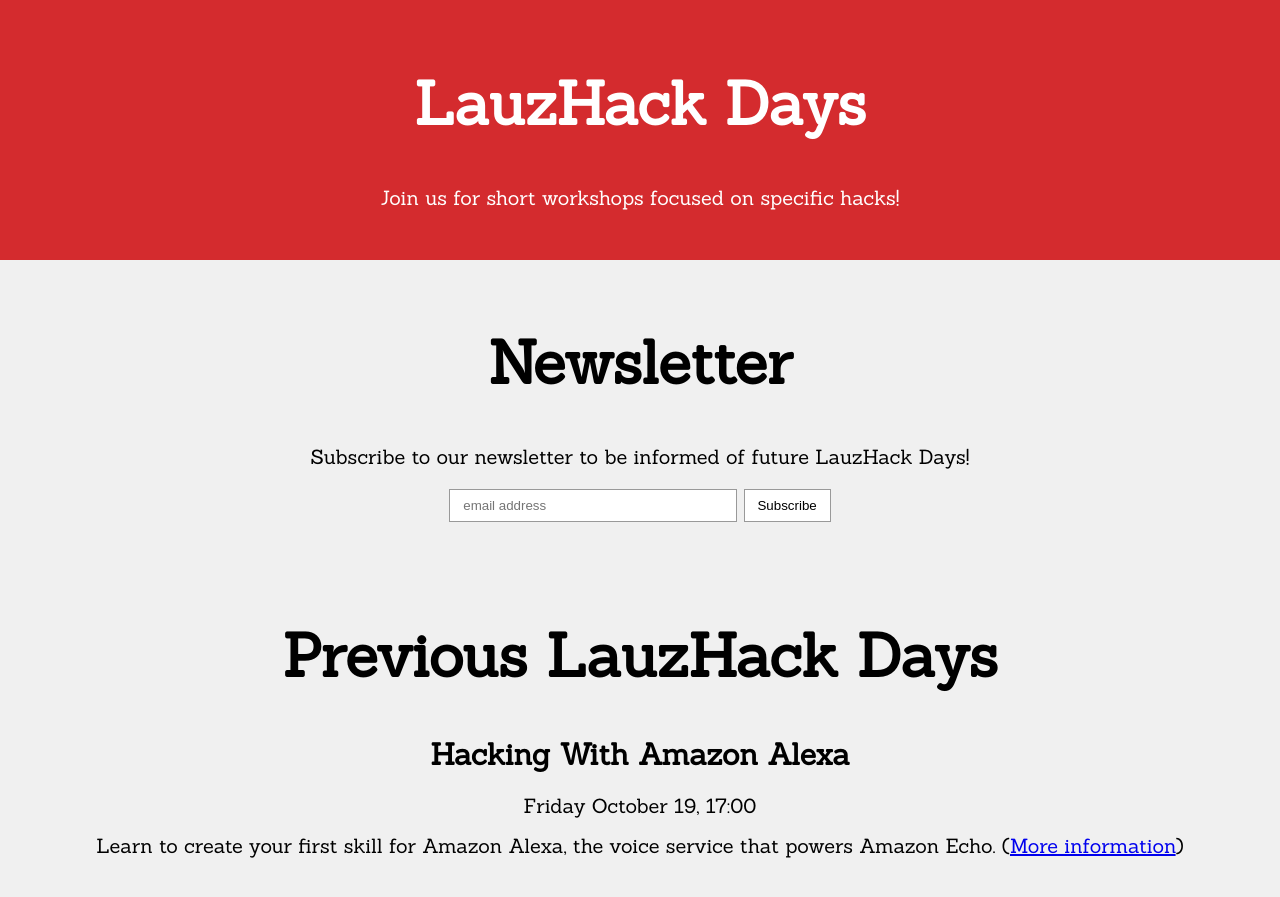
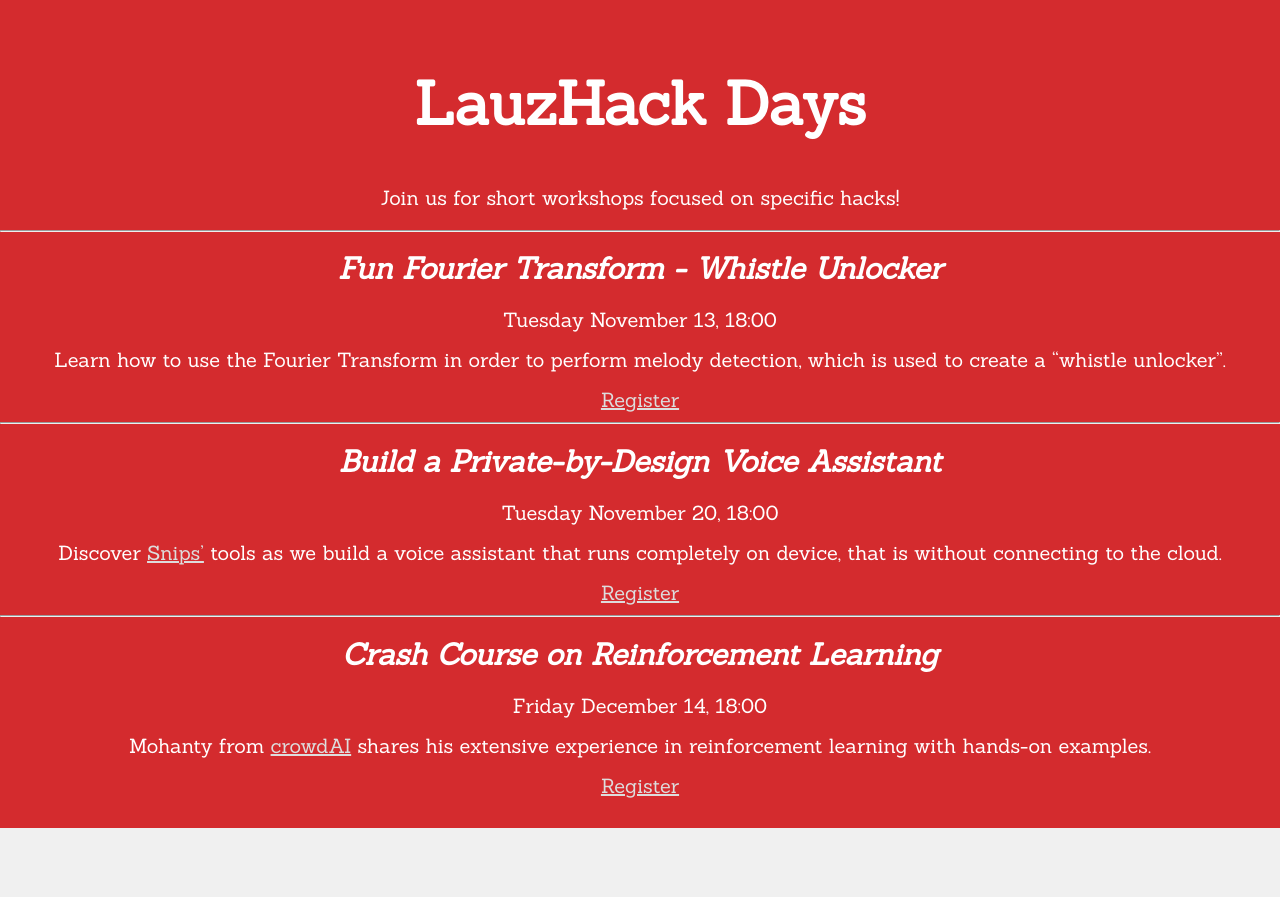
Before and after one commit to LauzHack/LauzHack.github.io, a Jekyll site: the page built from workshops.html, in a window 1280 px wide and 900 px high. Shown: the top 897 px of the window. Built offline with Jekyll 4.4.1, drawn with Linux system fonts in a browser that asks for light colours.

Commit message:
Updated workshop list.

```diff
--- a/_data/workshops.yml
+++ b/_data/workshops.yml
@@ -14,6 +14,22 @@ mailchimp_bot_input: 'b_58e344e5cc77ae96251a8ef7d_c5f91ec5f4'
 # All past and future workshops
 # Workshops have a date (in structured form), a signup link, and a description.
 items:
+
+  Fun Fourier Transform - Whistle Unlocker:
+    date: '2018-11-13 18:00'
+    signup: 'https://goo.gl/forms/VEhqGI1euI6FgsxC3'
+    description: Learn how to use the Fourier Transform in order to perform melody detection, which is used to create a "whistle unlocker".
+
+  Build a Private-by-Design Voice Assistant:
+    date: '2018-11-20 18:00'
+    signup: 'https://goo.gl/forms/5pijntOGOurABPRx2'
+    description: Discover [Snips'](https://snips.ai/) tools as we build a voice assistant that runs completely on device, that is without connecting to the cloud.
+
+  Crash Course on Reinforcement Learning:
+    date: '2018-12-14 18:00'
+    signup: 'https://goo.gl/forms/oPWtxNJACHStc8rq2'
+    description: Mohanty from [crowdAI](https://www.crowdai.org/) shares his extensive experience in reinforcement learning with hands-on examples.
+
   Hacking With Amazon Alexa:
     date: '2018-10-19 17:00'
     signup: 'https://goo.gl/forms/7yrOLmYUlkIHJYhV2'
--- a/workshops.html
+++ b/workshops.html
@@ -13,8 +13,9 @@ layout: default
   {% for workshop in site.data.workshops.items %}
     {% capture dateunix %}{{ workshop[1].date | date: '%s' | plus: 0 }}{% endcapture %}
     {% if dateunix > nowunix %}
+      <hr>
       <div>
-        <h2>{{ workshop[0] }}</h2>
+        <h2><i>{{ workshop[0] }}</i></h2>
         <p>{{ workshop[1].date | date: '%A %B %-d, %H:%M' }}</p>
         <p>{{ workshop[1].description | markdownify }}</p>
         <a href="{{ workshop[1].signup }}">Register</a>
@@ -50,8 +51,9 @@ layout: default
   {% for workshop in site.data.workshops.items %}
     {% capture dateunix %}{{ workshop[1].date | date: '%s' | plus: 0 }}{% endcapture %}
     {% if dateunix <= nowunix %}
+      <hr>
       <div>
-        <h2>{{ workshop[0] }}</h2>
+        <h2><i>{{ workshop[0] }}</i></h2>
         <p>{{ workshop[1].date | date: '%A %B %-d, %H:%M' }}</p>
         <p>{{ workshop[1].description | markdownify }}</p>
       </div>
```
Also changed, not shown: index.html (+6 -2 lines).
